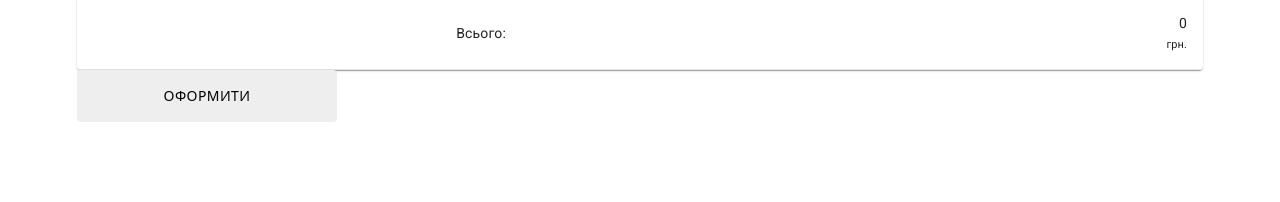
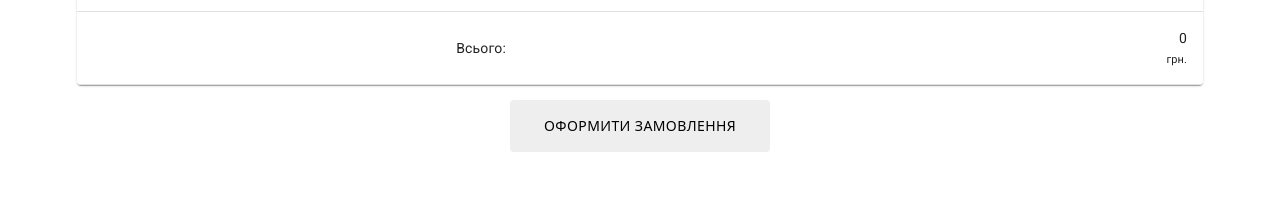
Before and after one commit to xSemuel/project-nerds, a React (Create React App) app: page /cart in a window 1280 px wide. Shown: the part 209-411 px from the top of the page. Built offline with nearby package versions, Linux system fonts and the light colour scheme.

Commit message:
feat: added margin in CartList component

```diff
--- a/src/components/CartList.jsx
+++ b/src/components/CartList.jsx
@@ -17,11 +17,16 @@ export const CartList = () => {
 
     const cartWrapper = css`
         min-height: 500px;
+        margin: 15px auto;
+        display: flex;
+        flex-direction: column;
+        gap: 15px;
     `
     const buttonStyles = css`
         width: 260px;
         height: 52px;
         margin: 0 auto;
+        margin-bottom: 30px;
         background: #eee;
         color: #000;
         fontSize: 16px;
@@ -41,7 +46,7 @@ export const CartList = () => {
             <Box css={cartWrapper}>
                 <Cart options={cart} sumInCart={cartSum} />
                 <Button css={buttonStyles}>
-                    Оформити
+                    Оформити замовлення
                 </Button>
             </Box>
         </div>
```
